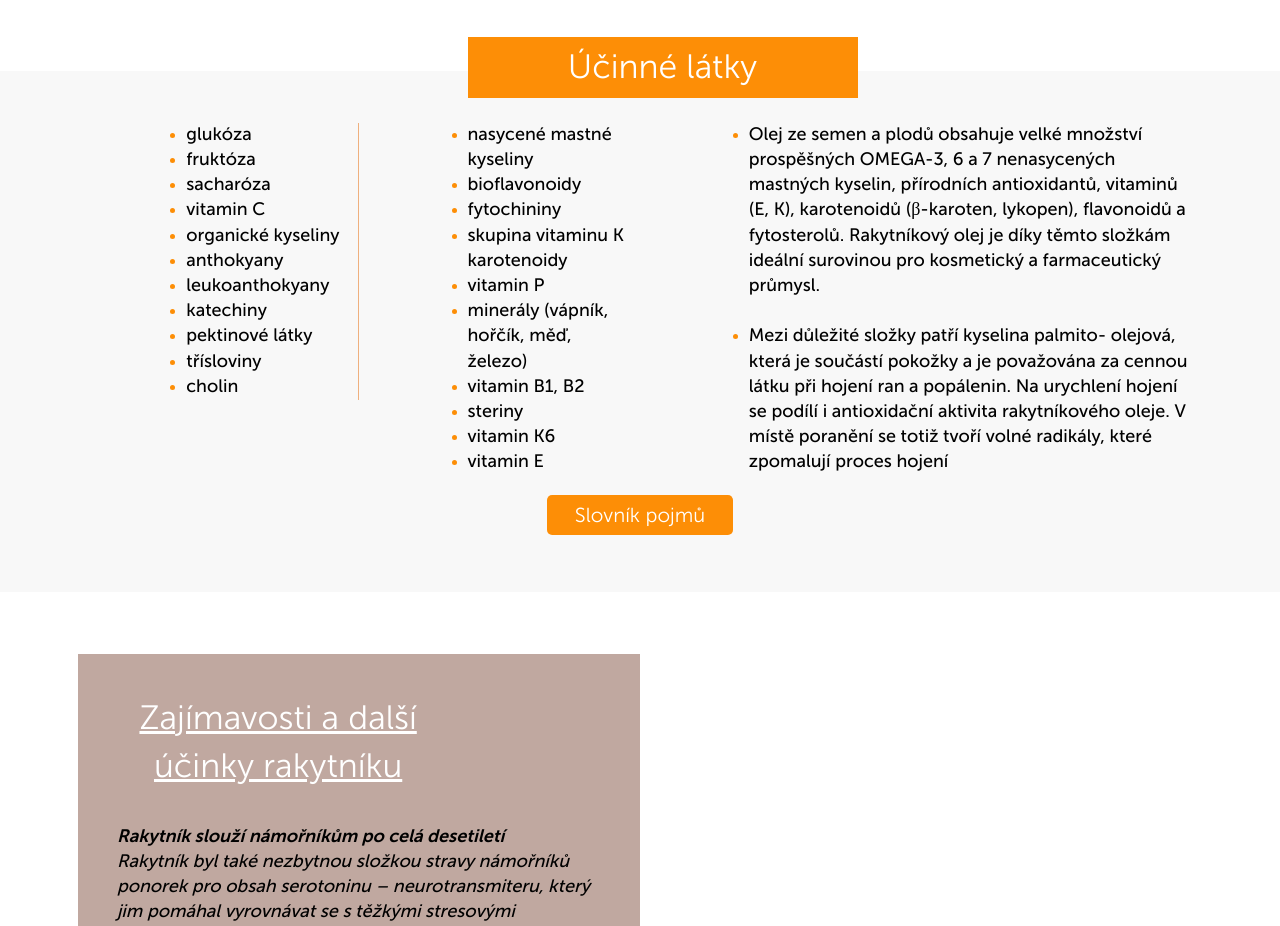
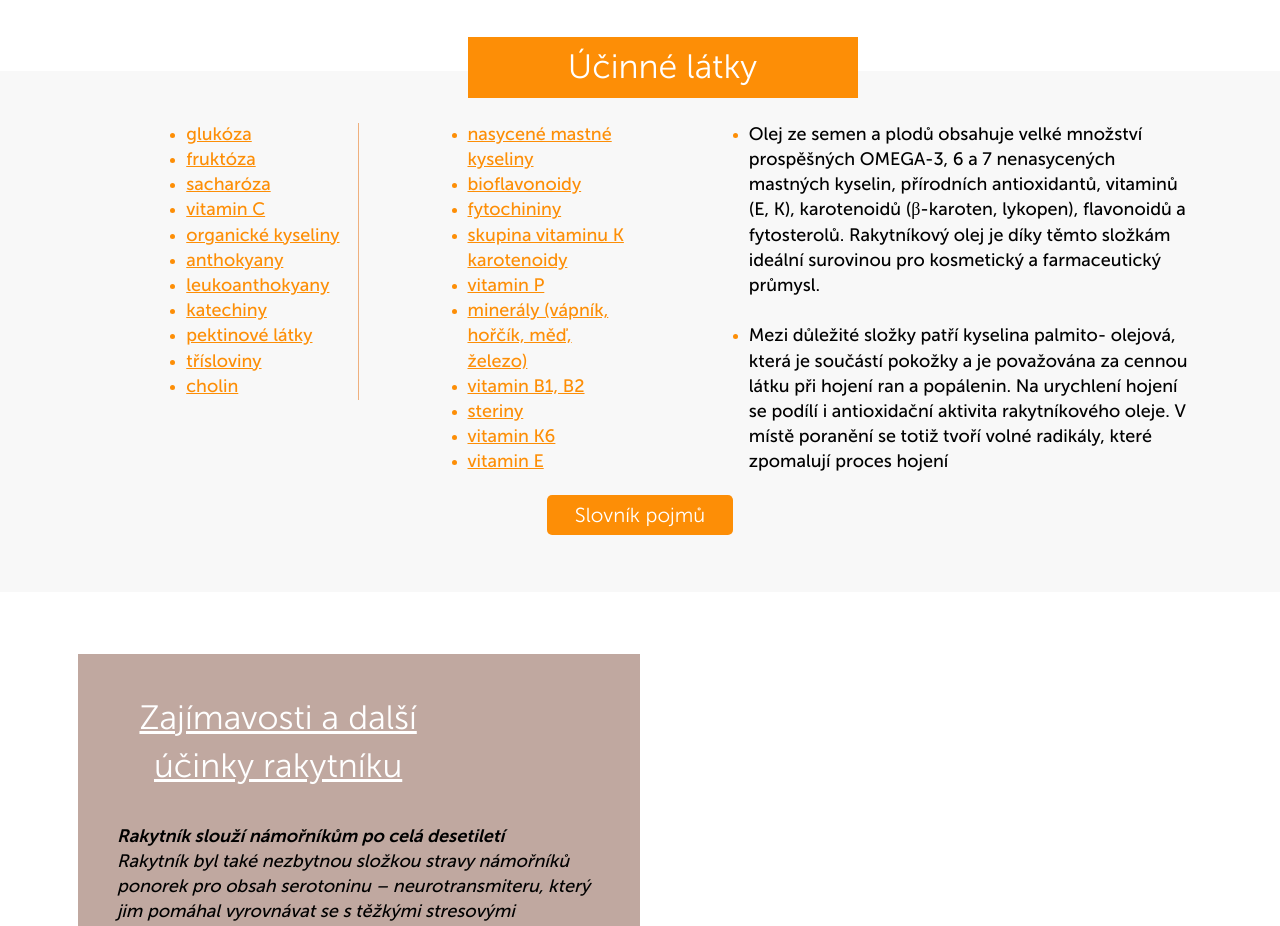
Before and after one commit to brabacpetr/rakytnik, a website: page index.html in a window 1280 px wide. Shown: the part 1431-2357 px from the top of the page. Drawn offline with nearby package versions, Linux system fonts and the light colour scheme; files whose address does not match are found by name.

Commit message:
Add tooltips

```diff
--- a/index.html
+++ b/index.html
@@ -118,30 +118,30 @@
                         <h2 class="section-heading col-xs-10 col-sm-offset-1 col-sm-9 col-lg-offset-4 col-lg-4">Účinné látky</h2>
 
                         <ul class="list list-with-border col-xs-12 col-sm-offset-1 col-sm-5  col-lg-2">
-                            <li><span>glukóza</span></li>
-                            <li><span>fruktóza</span></li>
-                            <li><span>sacharóza</span></li>
-                            <li><span>vitamin C</span></li>
-                            <li><span>organické kyseliny</span></li>
-                            <li><span>anthokyany</span></li>
-                            <li><span>leukoanthokyany</span></li>
-                            <li><span>katechiny</span></li>
-                            <li><span>pektinové látky</span></li>
-                            <li><span>třísloviny</span></li>
-                            <li><span>cholin</span></li>
+                            <li><a href="#" class="tooltip" title="Vysvětlit pojem">glukóza</a></li>
+                            <li><a href="#" class="tooltip" title="Vysvětlit pojem">fruktóza</a></li>
+                            <li><a href="#" class="tooltip" title="Vysvětlit pojem">sacharóza</a></li>
+                            <li><a href="#" class="tooltip" title="Vysvětlit pojem">vitamin C</a></li>
+                            <li><a href="#" class="tooltip" title="Vysvětlit pojem">organické kyseliny</a></li>
+                            <li><a href="#" class="tooltip" title="Vysvětlit pojem">anthokyany</a></li>
+                            <li><a href="#" class="tooltip" title="Vysvětlit pojem">leukoanthokyany</a></li>
+                            <li><a href="#" class="tooltip" title="Vysvětlit pojem">katechiny</a></li>
+                            <li><a href="#" class="tooltip" title="Vysvětlit pojem">pektinové látky</a></li>
+                            <li><a href="#" class="tooltip" title="Vysvětlit pojem">třísloviny</a></li>
+                            <li><a href="#" class="tooltip" title="Vysvětlit pojem">cholin</a></li>
                         </ul>
 
                         <ul class="list col-xs-12 col-sm-5 col-sm-offset-1 col-lg-2">
-                            <li><span>nasycené mastné kyseliny</span></li>
-                            <li><span>bioflavonoidy</span></li>
-                            <li><span>fytochininy</span></li>
-                            <li><span>skupina vitaminu K karotenoidy</span></li>
-                            <li><span>vitamin P</span></li>
-                            <li><span>minerály (vápník, hořčík, měď, železo)</span></li>
-                            <li><span>vitamin B1, B2</span></li>
-                            <li><span>steriny</span></li>
-                            <li><span>vitamin K6</span></li>
-                            <li><span>vitamin E</span></li>
+                            <li><a href="#" class="tooltip" title="Vysvětlit pojem">nasycené mastné kyseliny</a></li>
+                            <li><a href="#" class="tooltip" title="Vysvětlit pojem">bioflavonoidy</a></li>
+                            <li><a href="#" class="tooltip" title="Vysvětlit pojem">fytochininy</a></li>
+                            <li><a href="#" class="tooltip" title="Vysvětlit pojem">skupina vitaminu K karotenoidy</a></li>
+                            <li><a href="#" class="tooltip" title="Vysvětlit pojem">vitamin P</a></li>
+                            <li><a href="#" class="tooltip" title="Vysvětlit pojem">minerály (vápník, hořčík, měď, železo)</a></li>
+                            <li><a href="#" class="tooltip" title="Vysvětlit pojem">vitamin B1, B2</a></li>
+                            <li><a href="#" class="tooltip" title="Vysvětlit pojem">steriny</a></li>
+                            <li><a href="#" class="tooltip" title="Vysvětlit pojem">vitamin K6</a></li>
+                            <li><a href="#" class="tooltip" title="Vysvětlit pojem">vitamin E</a></li>
                         </ul>
 
                         <ul class="list col-xs-12 col-sm-10 col-sm-offset-1 col-lg-5">
@@ -331,6 +331,8 @@
 
         <script src="//localhost:35729/livereload.js"></script>
         <script src="bower_components/skrollr/dist/skrollr.min.js"></script>
+        <script src="bower_components/OwlCarousel2/dist/owl.carousel.min.js"></script>
+        <script src="bower_components/tooltipster/js/jquery.tooltipster.min.js"></script>
         <!--[if lt IE 9]>
         <script type="text/javascript" src="bower_components/skrollr-ie/dist/skrollr.ie.min.js"></script>
         <![endif]-->
--- a/src/less/components/list.less
+++ b/src/less/components/list.less
@@ -6,6 +6,10 @@
 
     li span {
         color: @text-black;
+    }
+
+    li a {
+        color: @link-orange;
     }
 
     .empty {
```
Also changed, not shown: indikace-pokozka.html (+6 -6 lines), indikace-srdce.html (+6 -6 lines), indikace-zazivani.html (+6 -6 lines), build/css/style.css.
